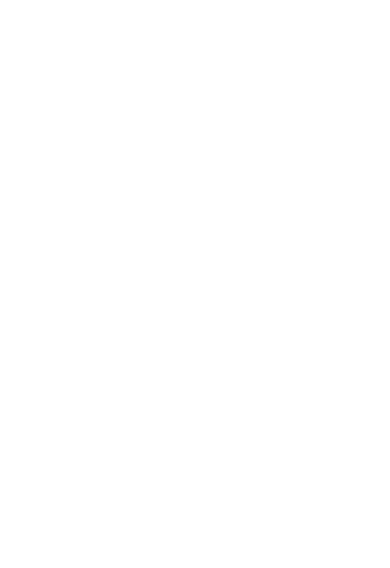
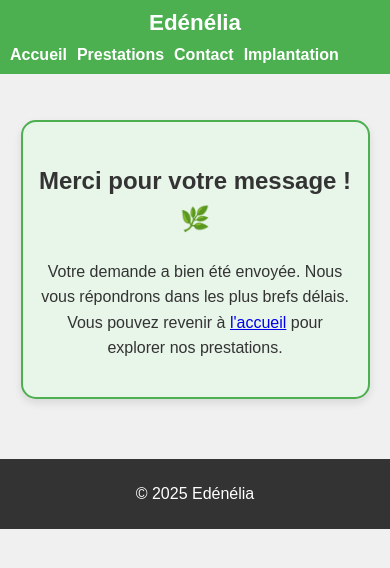
Before and after one commit to Edenelia/www.Edenelia.fr, a plain HTML site: page thanks.html in a window 390 px wide. Drawn offline with Linux system fonts and the light colour scheme.

Commit message:
Mise à jour contact.html, thanks.html et style.css pour responsive et Formspree

```diff
--- a/style.css
+++ b/style.css
@@ -68,7 +68,7 @@ main h2 {
 
 section {
   margin-bottom: 40px;
-  scroll-margin-top: 100px; /* évite que les titres soient cachés */
+  scroll-margin-top: 100px;
 }
 
 /* --- FOOTER --- */
@@ -201,9 +201,30 @@ iframe {
 }
 
 @media (max-width: 600px) {
+  header {
+    padding: 10px 0; /* bandeau plus compact */
+  }
+
+  header h1 {
+    font-size: 1.4rem;
+  }
+
   nav ul {
-    flex-direction: column;
+    flex-direction: row; /* liens côte à côte */
     gap: 10px;
+    overflow-x: auto; /* scroll horizontal si trop long */
+    justify-content: flex-start;
+    white-space: nowrap; /* empêche les liens de sauter à la ligne */
+    padding: 0 10px;
+    -webkit-overflow-scrolling: touch; /* scroll fluide iOS */
+  }
+
+  nav ul::-webkit-scrollbar {
+    display: none; /* masque scrollbar */
+  }
+
+  nav ul li {
+    flex: 0 0 auto; /* empêche les liens de s'étirer */
   }
 
   main p,
@@ -221,4 +242,10 @@ iframe {
   .form-contact button {
     padding: 8px 16px;
   }
+
+  .prestation img,
+  .image-contact,
+  .contact-info {
+    max-width: 95%;
+  }
 }
--- a/thanks.html
+++ b/thanks.html
@@ -0,0 +1,74 @@
+<!DOCTYPE html>
+<html lang="fr">
+<head>
+  <meta charset="UTF-8">
+  <meta name="viewport" content="width=device-width, initial-scale=1.0">
+  <title>Merci - Edénélia</title>
+  <link rel="stylesheet" href="./style.css">
+  <style>
+    /* Styles spécifiques à la page de remerciement */
+    main {
+      margin: 120px 20px 60px 20px; /* espace pour header fixe */
+      text-align: center;
+    }
+    .thank-box {
+      max-width: 600px;
+      margin: 40px auto;
+      padding: 30px 20px;
+      background-color: #e8f5e9;
+      border: 2px solid #4CAF50;
+      border-radius: 15px;
+      box-shadow: 0 4px 8px rgba(0,0,0,0.1);
+    }
+    .thank-box h2 {
+      font-size: 28px;
+      margin-bottom: 20px;
+    }
+    .thank-box p {
+      font-size: 18px;
+      line-height: 1.6;
+    }
+
+    /* Responsive */
+    @media (max-width: 600px) {
+      .thank-box {
+        max-width: 90%;
+        padding: 20px 15px;
+      }
+      .thank-box h2 {
+        font-size: 24px;
+      }
+      .thank-box p {
+        font-size: 16px;
+      }
+    }
+  </style>
+</head>
+<body>
+  <header>
+    <h1>Edénélia</h1>
+    <nav>
+      <ul>
+        <li><a href="./index.html">Accueil</a></li>
+        <li><a href="./prestations.html">Prestations</a></li>
+        <li><a href="./contact.html">Contact</a></li>
+        <li><a href="./implantation.html">Implantation</a></li>
+      </ul>
+    </nav>
+  </header>
+
+  <main>
+    <div class="thank-box">
+      <h2>Merci pour votre message ! 🌿</h2>
+      <p>
+        Votre demande a bien été envoyée. Nous vous répondrons dans les plus brefs délais.<br>
+        Vous pouvez revenir à <a href="./index.html">l'accueil</a> pour explorer nos prestations.
+      </p>
+    </div>
+  </main>
+
+  <footer>
+    <p>&copy; 2025 Edénélia</p>
+  </footer>
+</body>
+</html>
```
Also changed, not shown: contact.html (+21 -0 lines).
